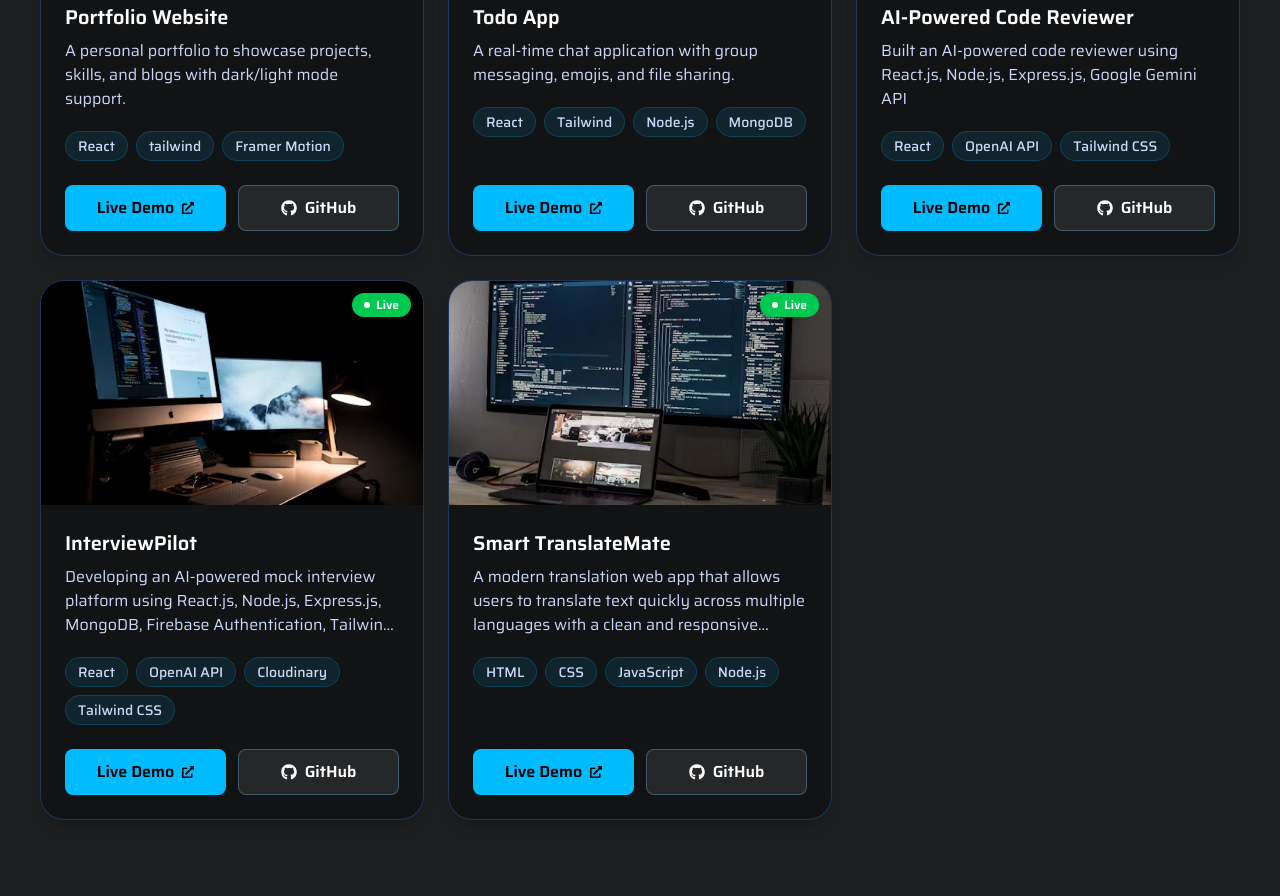
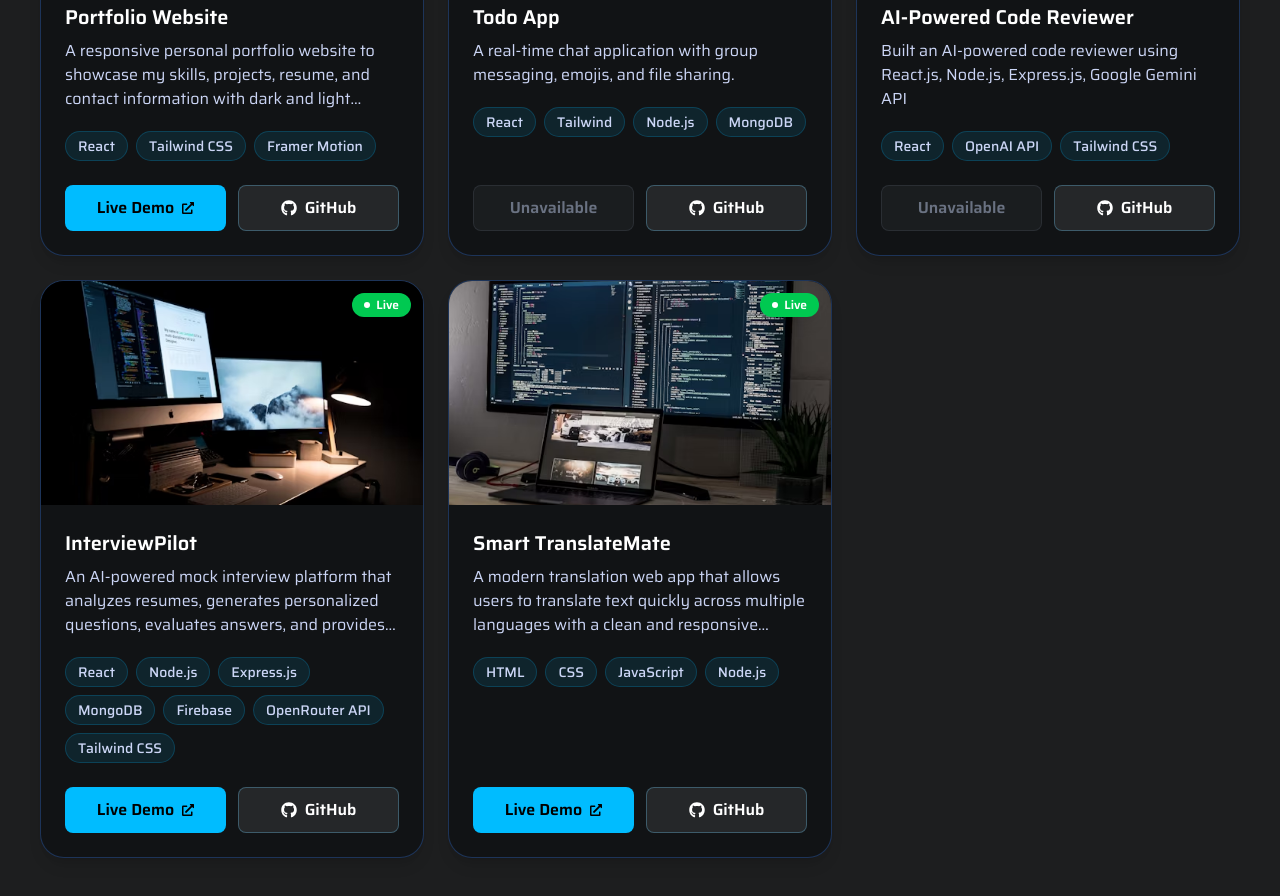
Before and after one commit to ydvrahul160-netizen/rahulyadav-portfolio, a React (Vite) app: page /projects in a window 1280 px wide. Shown: the part 1080-1976 px from the top of the page. Built offline with nearby package versions, Linux system fonts and the light colour scheme.

Commit message:
Update project details and tech stack

```diff
--- a/src/assets/assets.js
+++ b/src/assets/assets.js
@@ -17,6 +17,9 @@ import {
   FaHtml5,
   FaCss3Alt,
   FaJs,
+  SiTailwindcss,
+  SiFramer,
+  SiMongodb,
 } from "react-icons/fa";
 
 import profileImg from "../assets/profile.avif";
@@ -113,7 +116,7 @@ export const projects = [
     tech: ["HTML", "CSS", "JavaScript"],
     icons: [FaReact, FaNodeJs, FaDatabase, FaStripe],
     github: "https://github.com/yourusername/ecommerce-platform",
-    live: "",
+    live: "true",
   },
   {
     title: "Education Hub",
@@ -128,20 +131,20 @@ export const projects = [
   {
     title: "Weather App",
     description:
-      "A mobile app for tracking workouts, nutrition, and health metrics.",
+      "A responsive weather application that shows real-time weather information based on the user's location or searched city.",
     image: projectImg3,
-    tech: ["React", "tailwind"],
-    icons: [FaReact, FaDatabase],
+    tech: ["HTML5", "CSS3", "JavaScript"],
+    icons: [FaHtml5, FaCss3Alt, FaJs],
     github: "#",
-    live: true,
+    live: "https://weather-aap0.netlify.app/",
   },
   {
     title: "Portfolio Website",
     description:
-      "A personal portfolio to showcase projects, skills, and blogs with dark/light mode support.",
+      "A responsive personal portfolio website to showcase my skills, projects, resume, and contact information with dark and light theme support.",
     image: projectImg4,
-    tech: ["React", "tailwind", "Framer Motion"],
-    icons: [FaReact, FaCloud],
+    tech: ["React", "Tailwind CSS", "Framer Motion"],
+    icons: [FaReact, SiTailwindcss, SiFramer],
     github: "#",
     live: "https://rahulyadav-portfolio-psi.vercel.app/",
   },
@@ -153,7 +156,7 @@ export const projects = [
     tech: ["React", "Tailwind", "Node.js", "MongoDB"],
     icons: [FaReact, FaNodeJs, FaDatabase],
     github: "#",
-    live: true,
+    live: false,
   },
   {
     title: "AI-Powered Code Reviewer",
@@ -163,15 +166,23 @@ export const projects = [
     tech: ["React", "OpenAI API", "Tailwind CSS"],
     icons: [FaRobot, FaReact, FaCloud],
     github: "#",
-    live: true,
+    live: false,
   },
   {
     title: "InterviewPilot",
     description:
-      "Developing an AI-powered mock interview platform using React.js, Node.js, Express.js, MongoDB, Firebase Authentication, Tailwind CSS, and Gemini API",
+      "An AI-powered mock interview platform that analyzes resumes, generates personalized questions, evaluates answers, and provides final interview feedback.",
     image: projectImg6,
-    tech: ["React", "OpenAI API", "Cloudinary", "Tailwind CSS"],
-    icons: [FaRobot, FaReact, FaCloud],
+    tech: [
+      "React",
+      "Node.js",
+      "Express.js",
+      "MongoDB",
+      "Firebase",
+      "OpenRouter API",
+      "Tailwind CSS",
+    ],
+    icons: [FaRobot, FaReact, FaNodeJs, SiMongodb],
     github: "https://github.com/ydvrahul160-netizen/InterviewPilot",
     live: "https://interviewpilot-1-hp61.onrender.com/",
   },
```
Lines whose indentation alone changed are shown as unchanged.
